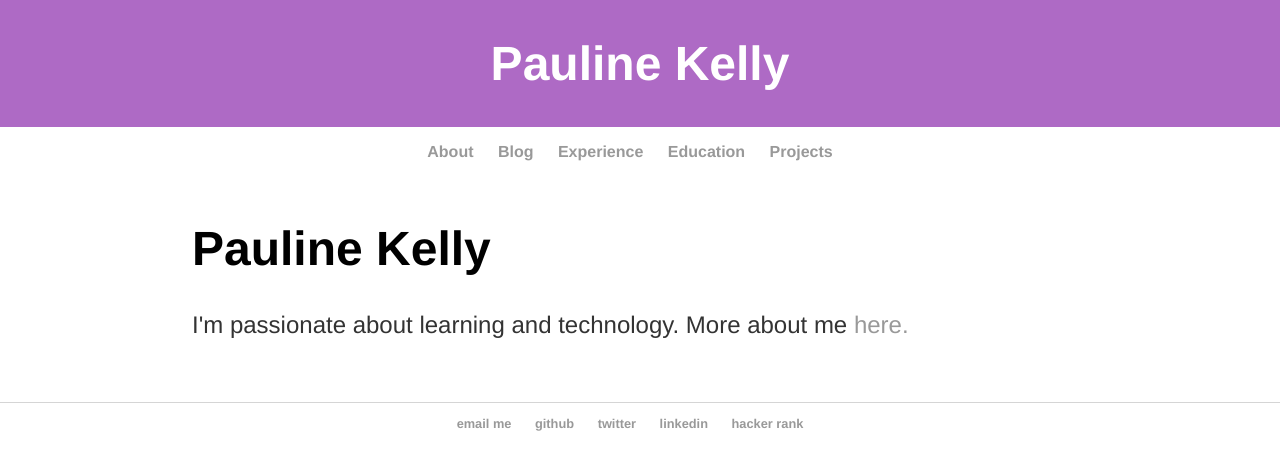
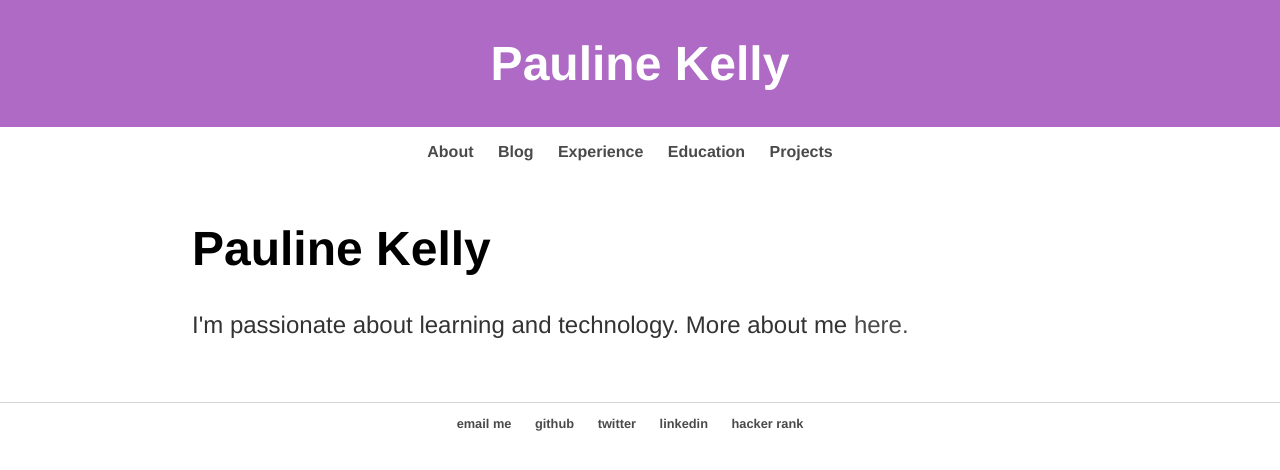
Before and after one commit to Sebbenbear/sebbenbear.github.io, a Jekyll site: the page built from index.html, in a window 1280 px wide. Shown: the top 470 px of the page. Built offline with Jekyll 4.4.1, drawn with Linux system fonts in a browser that asks for light colours.

Commit message:
update link colour to have more contrast

```diff
--- a/css/main.css
+++ b/css/main.css
@@ -25,7 +25,7 @@ nav ul li, footer ul li {
 }
 a {
     text-decoration: none;
-    color: #999;
+    color: #4A4A4A;
 }
 a:hover {
     text-decoration: underline;
```
